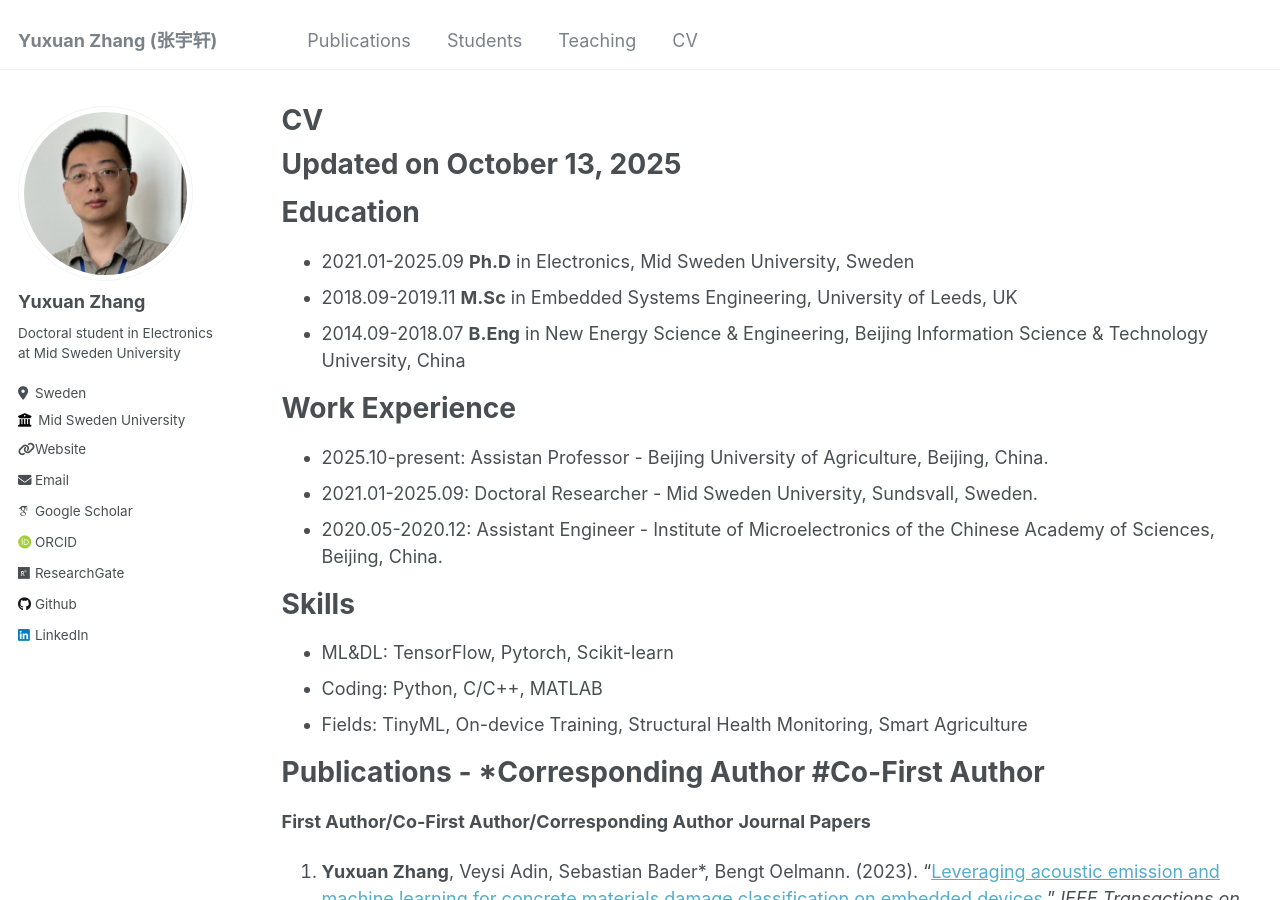
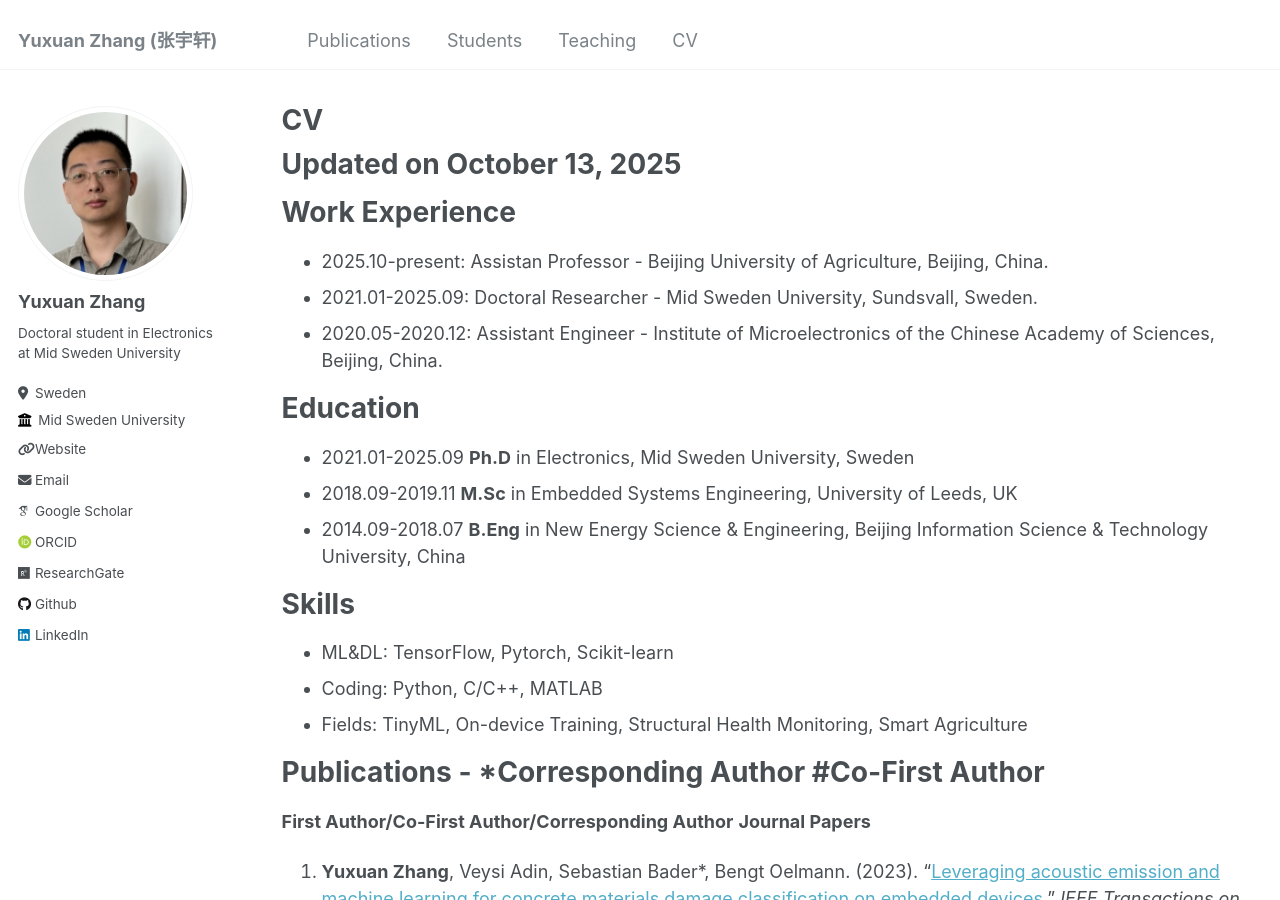
Before and after one commit to YuxuanZhang-96/YuxuanZhang-96.github.io, a Jekyll site: the page built from _pages/cv.md, in a window 1280 px wide and 900 px high. Built offline with Jekyll 4.4.1, drawn with Linux system fonts in a browser that asks for light colours; some web fonts are replaced; part of the change alters nothing that is shown.

```diff
--- a/_pages/cv.md
+++ b/_pages/cv.md
@@ -12,6 +12,12 @@ redirect_from:
 Updated on October 13, 2025
 ======
 
+Work Experience
+======
+* 2025.10-present: Assistan Professor  - Beijing University of Agriculture, Beijing, China.
+* 2021.01-2025.09: Doctoral Researcher - Mid Sweden University, Sundsvall, Sweden.
+* 2020.05-2020.12: Assistant Engineer  - Institute of Microelectronics of the Chinese Academy of Sciences, Beijing, China.
+
 Education
 ======
 * 2021.01-2025.09
@@ -20,12 +26,6 @@ Education
   **M.Sc** in Embedded Systems Engineering, University of Leeds, UK
 * 2014.09-2018.07
   **B.Eng** in New Energy Science & Engineering, Beijing Information Science & Technology University, China
-
-Work Experience
-======
-* 2025.10-present: Assistan Professor  - Beijing University of Agriculture, Beijing, China.
-* 2021.01-2025.09: Doctoral Researcher - Mid Sweden University, Sundsvall, Sweden.
-* 2020.05-2020.12: Assistant Engineer  - Institute of Microelectronics of the Chinese Academy of Sciences, Beijing, China.
 
 Skills
 ======
```
